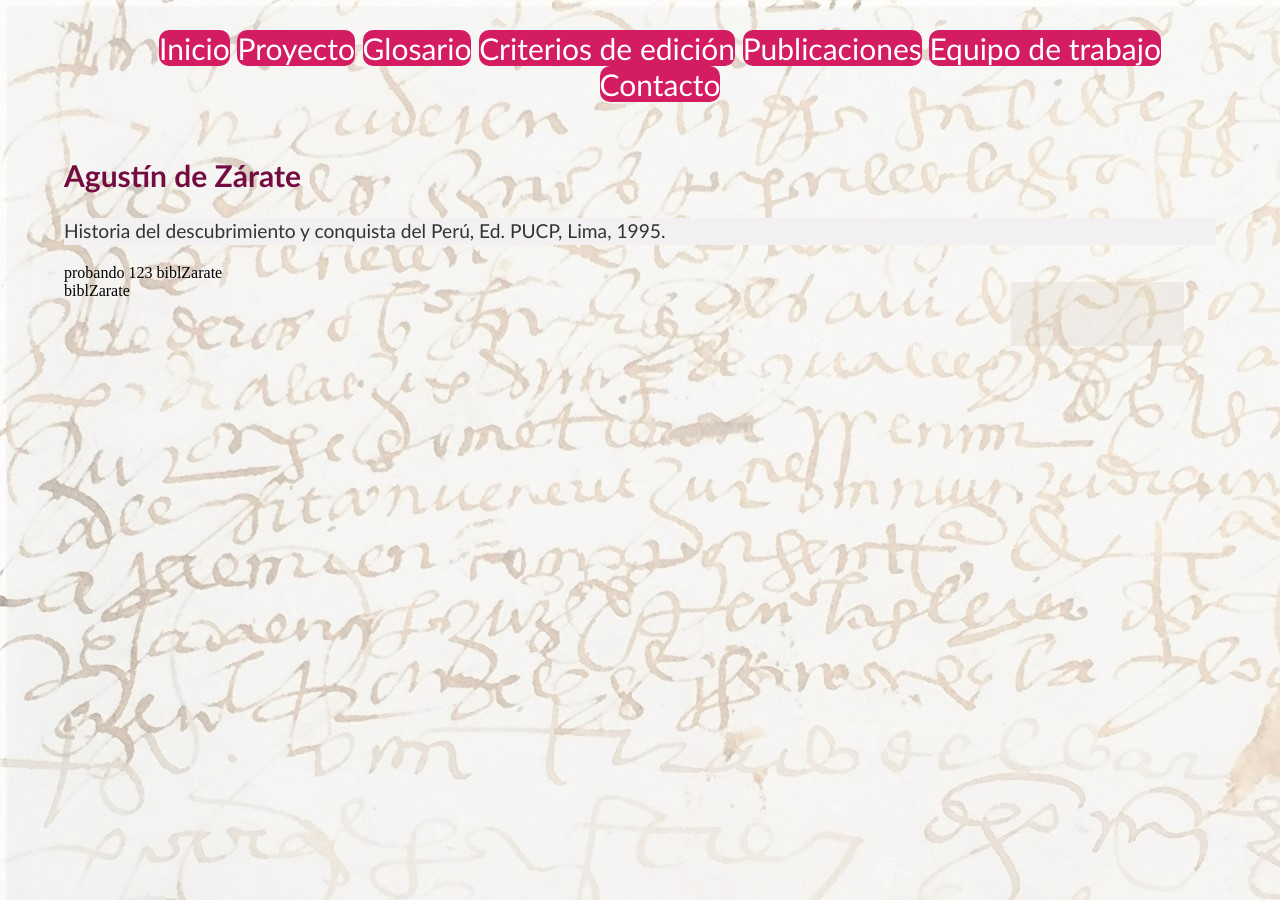
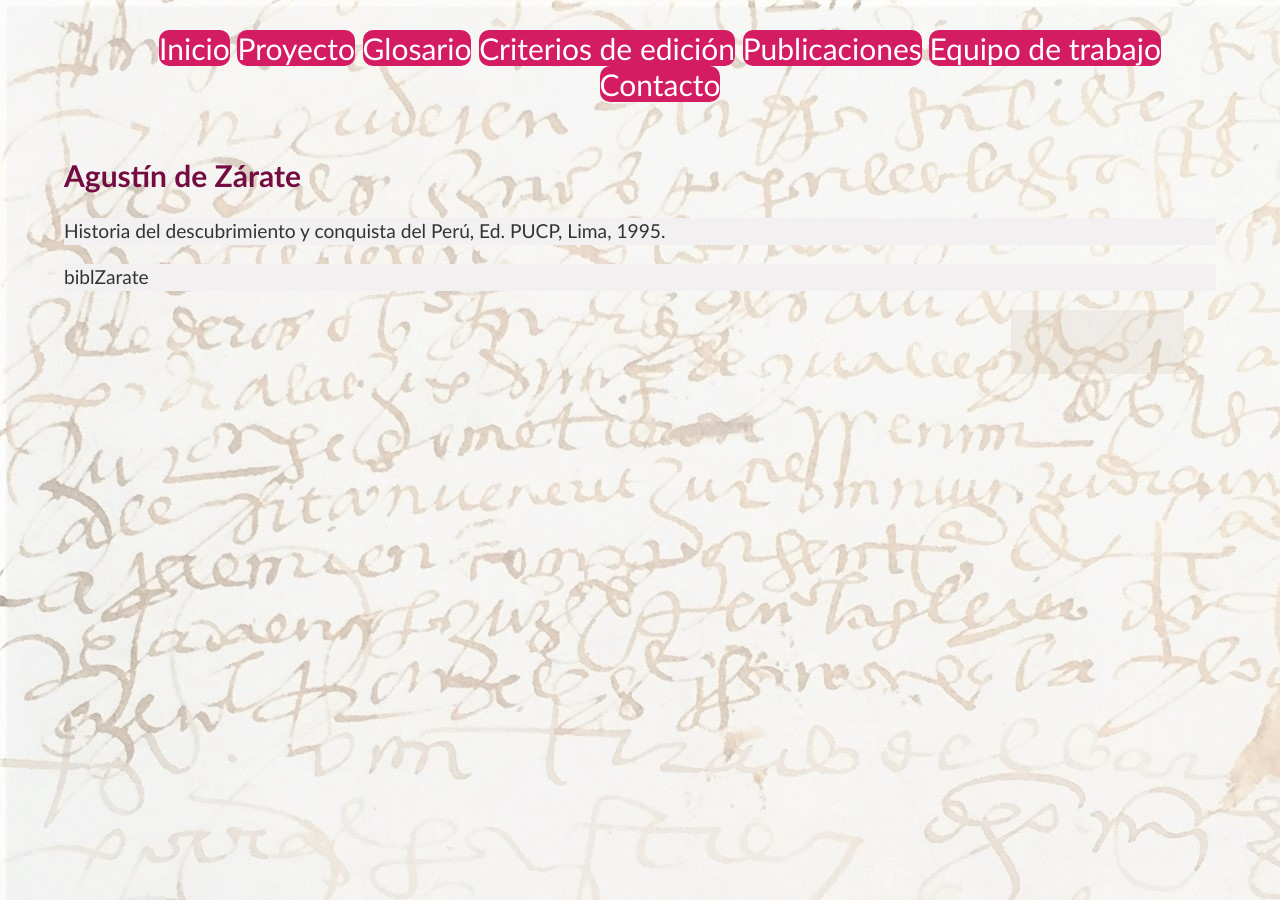
Before and after one commit to glosascroniquenses/glosascroniquenses.github.io, a Jekyll site: the page built from _autores/cronista15.html, in a window 1280 px wide. Built offline with Jekyll 4.4.1, drawn with Linux system fonts in a browser that asks for light colours.

Commit message:
Update autore.html

```diff
--- a/_layouts/autore.html
+++ b/_layouts/autore.html
@@ -8,28 +8,10 @@ layout: default
 
 <p>{{ content }}</p>
 
-{% if page.data %}
-	probando 123
-{% endif %}
-
-{% if autore.url %}
-	probando 456
-{% endif %}
-
-{% if page.autore %}
-	probando 789
-{% endif %}
-
-{% if page.autore.url %}
-	prob{{ page.title }}
-{% endif %}
-
-{{ page.text }}
+<p>{{ page.text }}</p>
 
     {% if page.data %}
     <div id="palabras">
-
-      {{ page.text }}
 
       {% assign rows = site.data[page.data] %}
 
```
